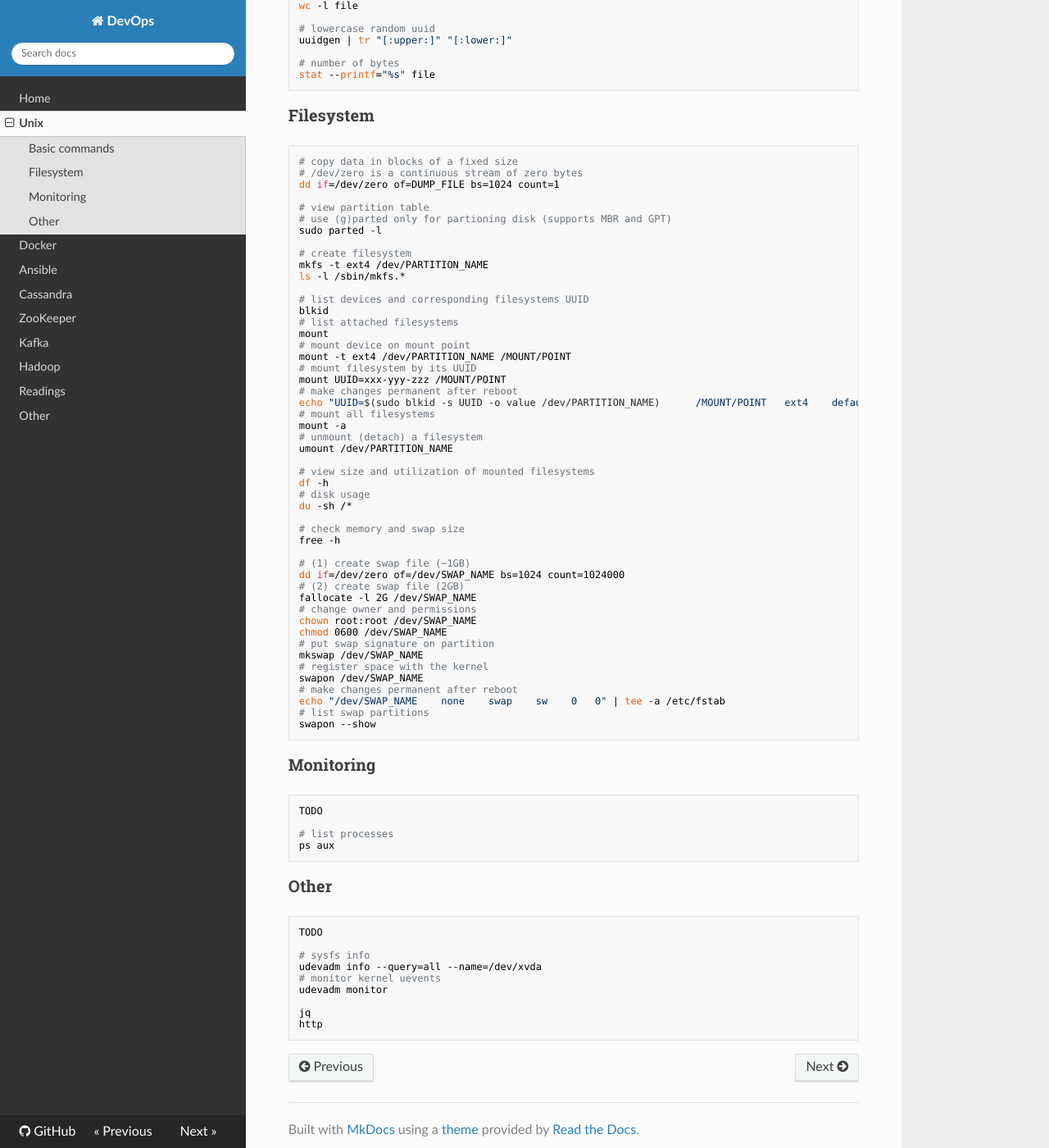
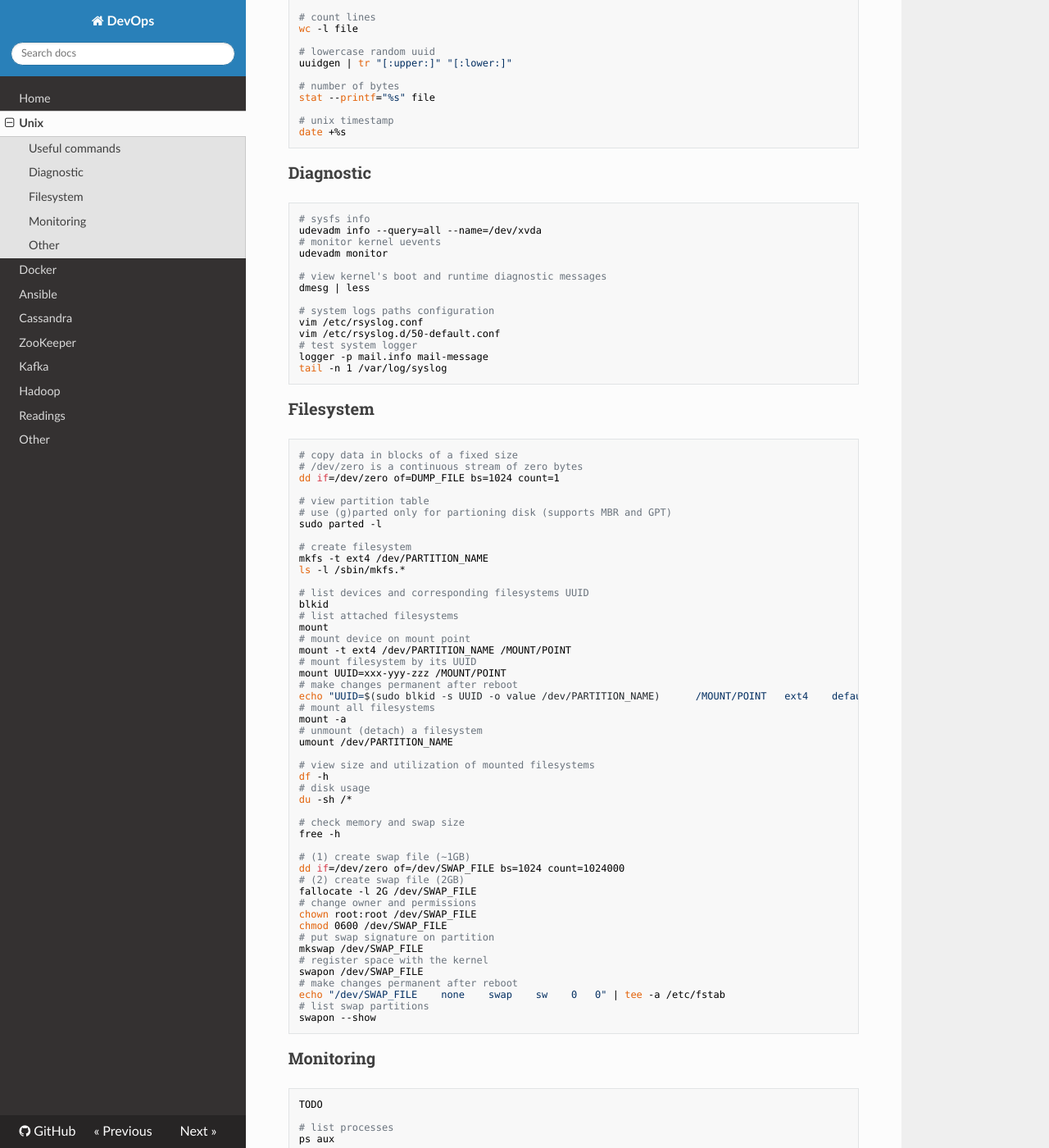
Before and after one commit to niqdev/devops, an MkDocs documentation site: the page built from docs/unix.md, in a window 1280 px wide and 1400 px high, scrolled down 713 px. Shown: the whole window at 82% size. Built offline with MkDocs 1.6.1, drawn with Linux system fonts in a browser that asks for light colours; nearby versions of some CDN libraries; old or Windows-style settings are respelled for this version of MkDocs; some of the changed text lies outside the part shown.

Commit message:
doc: update unix

````diff
--- a/docs/unix.md
+++ b/docs/unix.md
@@ -1,6 +1,6 @@
 # Unix
 
-### Basic commands
+### Useful commands
 
 ```bash
 # create nested directories
@@ -14,6 +14,8 @@ find /etc -name '*shadow'
 # -v inverts the search
 # -c count lines
 grep -E '^root' /etc/passwd
+# password encryption
+grep password.*unix /etc/pam.d/*
 
 # example substitution
 echo -e "a='1st' b='2nd' c='3rd'\na='4th' b='5th' c='6th'" > test.txt
@@ -45,6 +47,28 @@ uuidgen | tr "[:upper:]" "[:lower:]"
 
 # number of bytes
 stat --printf="%s" file
+
+# unix timestamp
+date +%s
+```
+
+### Diagnostic
+
+```bash
+# sysfs info
+udevadm info --query=all --name=/dev/xvda
+# monitor kernel uevents
+udevadm monitor
+
+# view kernel's boot and runtime diagnostic messages
+dmesg | less
+
+# system logs paths configuration
+vim /etc/rsyslog.conf
+vim /etc/rsyslog.d/50-default.conf
+# test system logger
+logger -p mail.info mail-message
+tail -n 1 /var/log/syslog
 ```
 
 ### Filesystem
@@ -86,18 +110,18 @@ du -sh /*
 free -h
 
 # (1) create swap file (~1GB)
-dd if=/dev/zero of=/dev/SWAP_NAME bs=1024 count=1024000
+dd if=/dev/zero of=/dev/SWAP_FILE bs=1024 count=1024000
 # (2) create swap file (2GB)
-fallocate -l 2G /dev/SWAP_NAME
+fallocate -l 2G /dev/SWAP_FILE
 # change owner and permissions
-chown root:root /dev/SWAP_NAME
-chmod 0600 /dev/SWAP_NAME
+chown root:root /dev/SWAP_FILE
+chmod 0600 /dev/SWAP_FILE
 # put swap signature on partition
-mkswap /dev/SWAP_NAME
+mkswap /dev/SWAP_FILE
 # register space with the kernel
-swapon /dev/SWAP_NAME
+swapon /dev/SWAP_FILE
 # make changes permanent after reboot
-echo "/dev/SWAP_NAME    none    swap    sw    0   0" | tee -a /etc/fstab
+echo "/dev/SWAP_FILE    none    swap    sw    0   0" | tee -a /etc/fstab
 # list swap partitions
 swapon --show
 ```
@@ -116,11 +140,8 @@ ps aux
 ```bash
 TODO
 
-# sysfs info
-udevadm info --query=all --name=/dev/xvda
-# monitor kernel uevents
-udevadm monitor
-
 jq
 http
 ```
+
+<br>
````
